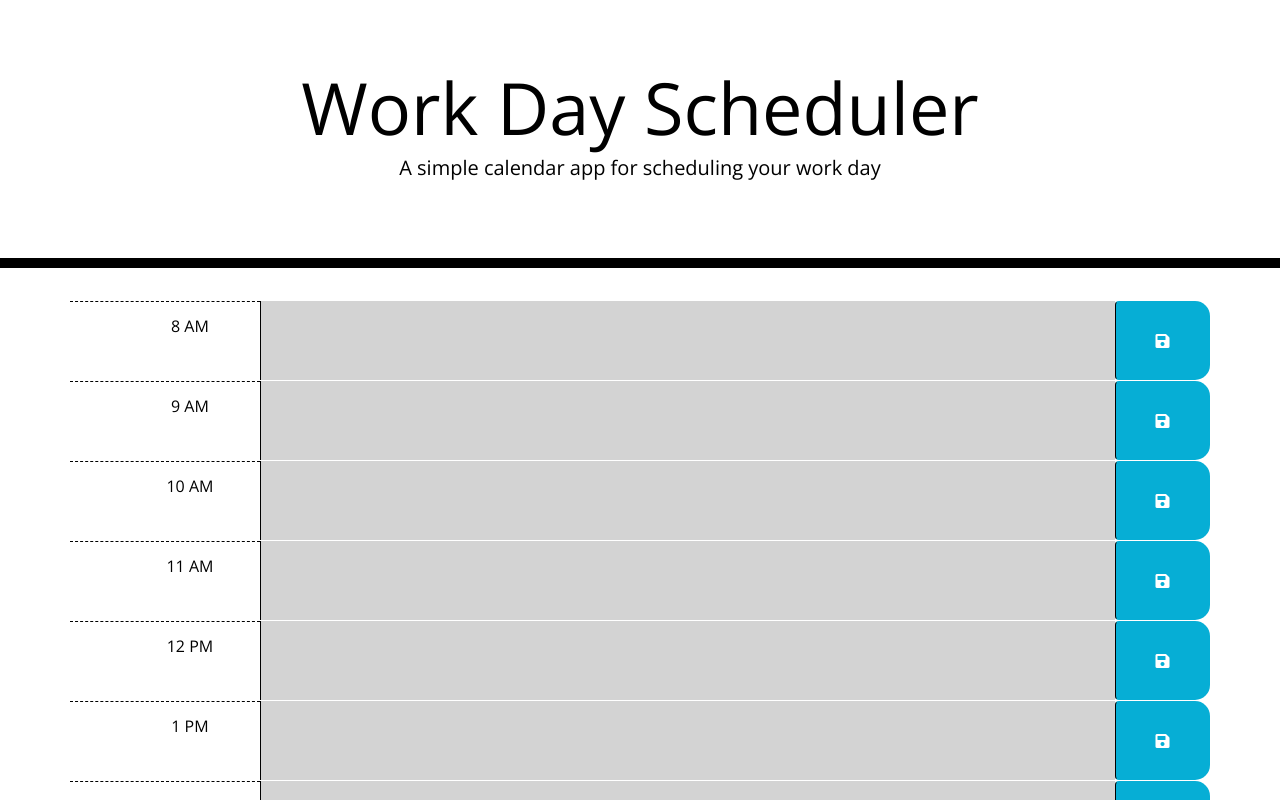
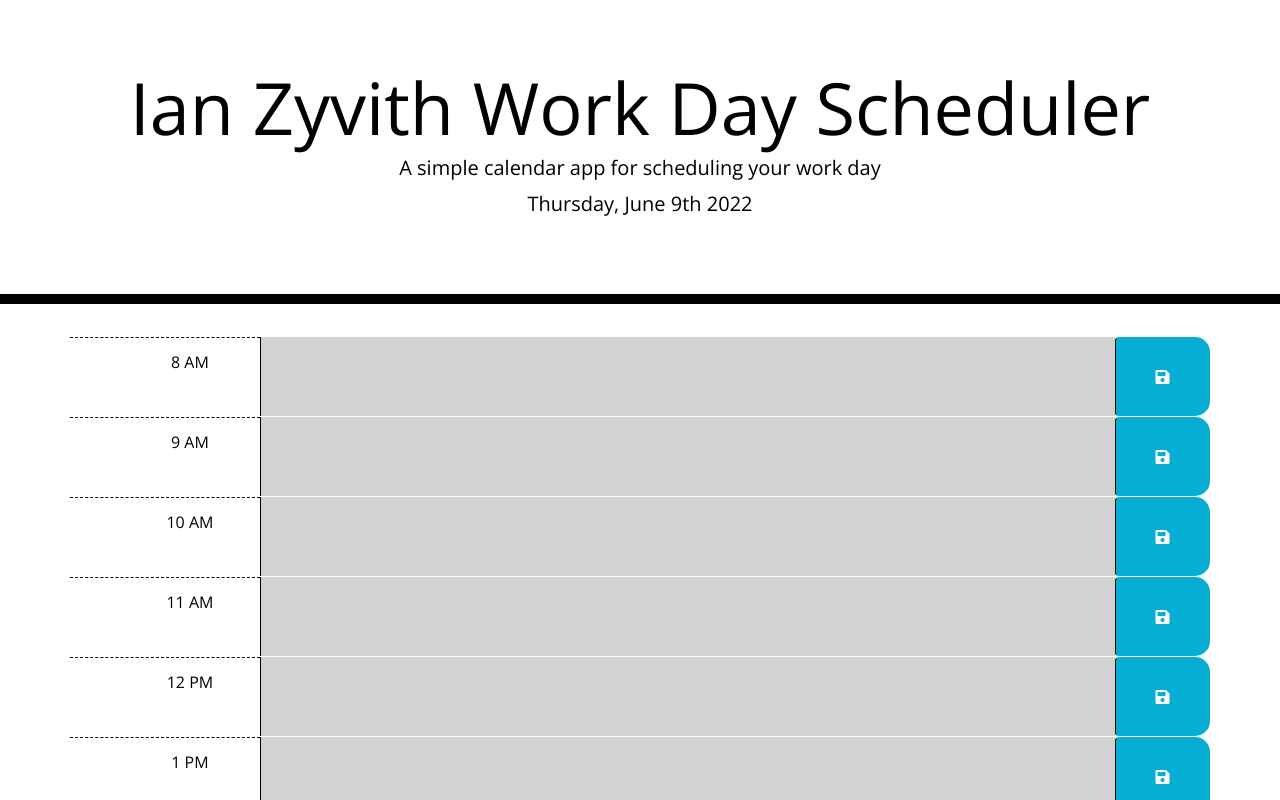
Before and after one commit to ianzyvith/IanZyvithWorkDayScheduler, a plain HTML site: page index.html in a window 1280 px wide. Shown: the top 800 px of the page. Drawn offline with nearby package versions, Linux system fonts and the light colour scheme.

Commit message:
added current date to header

```diff
--- a/assets/css/style.css
+++ b/assets/css/style.css
@@ -44,7 +44,6 @@ textarea{
 }
 
 .past {
-  background-color: #d3d3d3;
   color: white;
 }
 
--- a/assets/js/javascript.js
+++ b/assets/js/javascript.js
@@ -0,0 +1,3 @@
+// display current date under header
+var currentDate = moment().format("dddd" + ", " + "MMMM Do YYYY");
+$("#currentDay").text(currentDate);
--- a/index.html
+++ b/index.html
@@ -19,12 +19,12 @@
       rel="stylesheet"
     />
     <link rel="stylesheet" href="./assets/css/style.css" />
-    <title>Work Day Scheduler</title>
+    <title>Ian Zyvith Work Day Scheduler</title>
   </head>
 
   <body>
     <header class="jumbotron">
-      <h1 class="display-3">Work Day Scheduler</h1>
+      <h1 class="display-3">Ian Zyvith Work Day Scheduler</h1>
       <p class="lead">A simple calendar app for scheduling your work day</p>
       <p id="currentDay" class="lead"></p>
     </header>
@@ -122,5 +122,6 @@
 
     <script src="https://code.jquery.com/jquery-3.4.1.min.js"></script>
     <script src="https://cdnjs.cloudflare.com/ajax/libs/moment.js/2.24.0/moment.min.js"></script>
+    <script src="./assets/js/javascript.js"></script>
   </body>
 </html>
```
